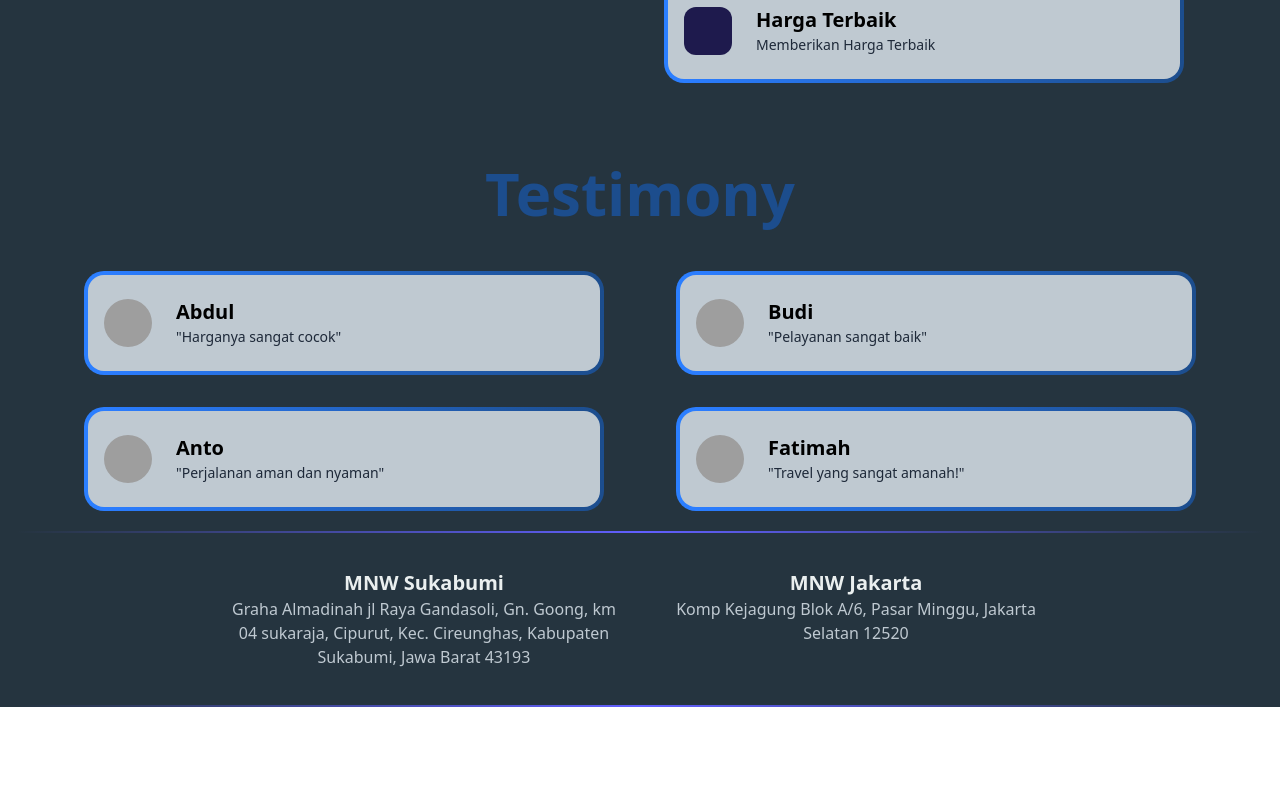
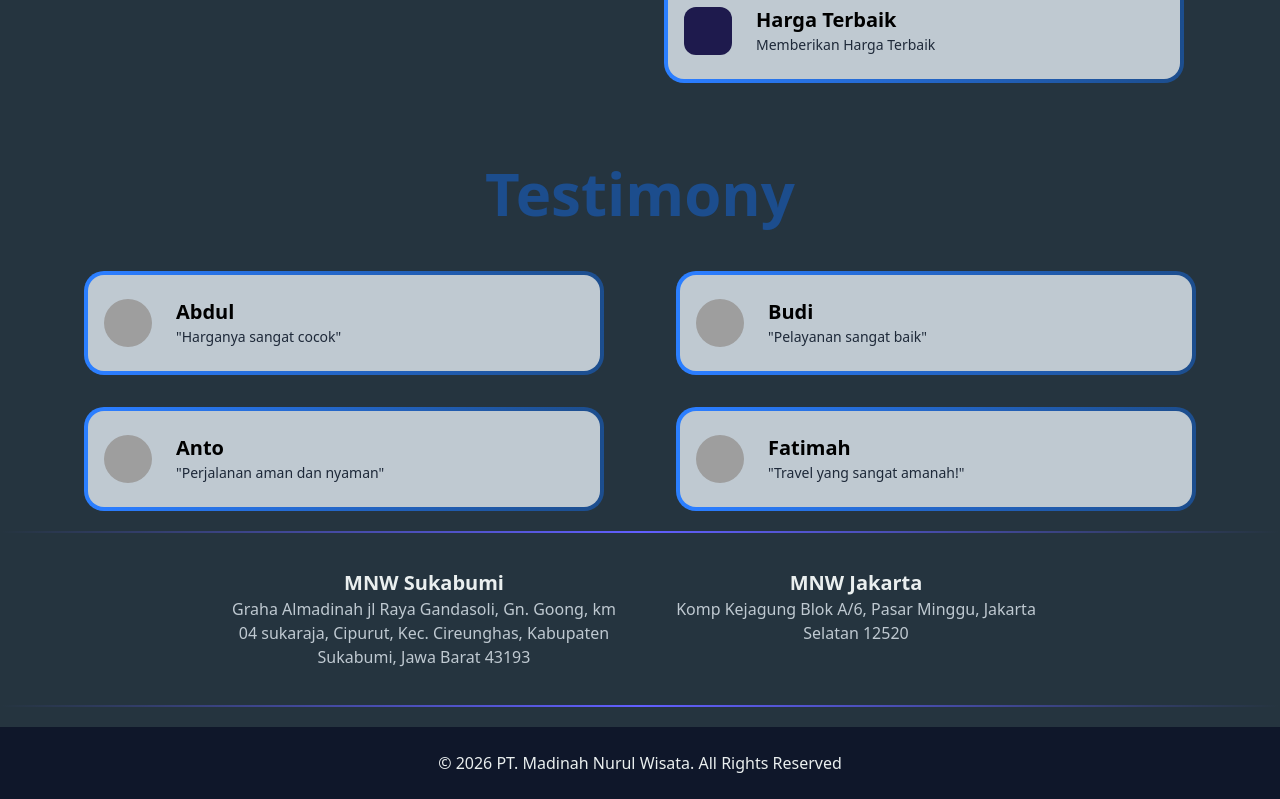
Before and after one commit to darwisyf/mnw-tours, a Vue app: page / in a window 1280 px wide. Shown: the part 1337-2136 px from the top of the page. Before the commit the page ends 2064 px from the top, so only its background shows below. Built offline with nearby package versions, Linux system fonts and the light colour scheme; grey boxes are pictures that could not be loaded; some icons are missing.

Commit message:
homepage update

```diff
--- a/src/App.vue
+++ b/src/App.vue
@@ -1,20 +1,18 @@
 <template>
   <div class="h-max bg-primary dark:bg-primary-dark">
-    <header>
-      <Navbar />
-    </header>
+    <Navbar />
     <main class="pt-17">
       <RouterView />
     </main>
-    <footer class="px-4">
-      <Divider />
-      <Address />
-      <Divider />
-    </footer>
+    <Divider />
+    <Address />
+    <Divider />
+    <Footer />
   </div>
 </template>
 <script setup>
 import Divider from "./components/Divider.vue";
 import Navbar from "./components/Navbar.vue";
 import Address from "./layouts/Address.vue";
+import Footer from "./layouts/Footer.vue";
 </script>
--- /dev/null
+++ b/src/layouts/Footer.vue
@@ -0,0 +1,8 @@
+<template>
+  <div class="relative w-full bg-white dark:bg-[#0f172a]">
+    <h4 class="text-tertiary dark:text-primary text-center py-6">
+      © 2026 PT. Madinah Nurul Wisata. All Rights Reserved
+    </h4>
+  </div>
+</template>
+<script></script>
```
